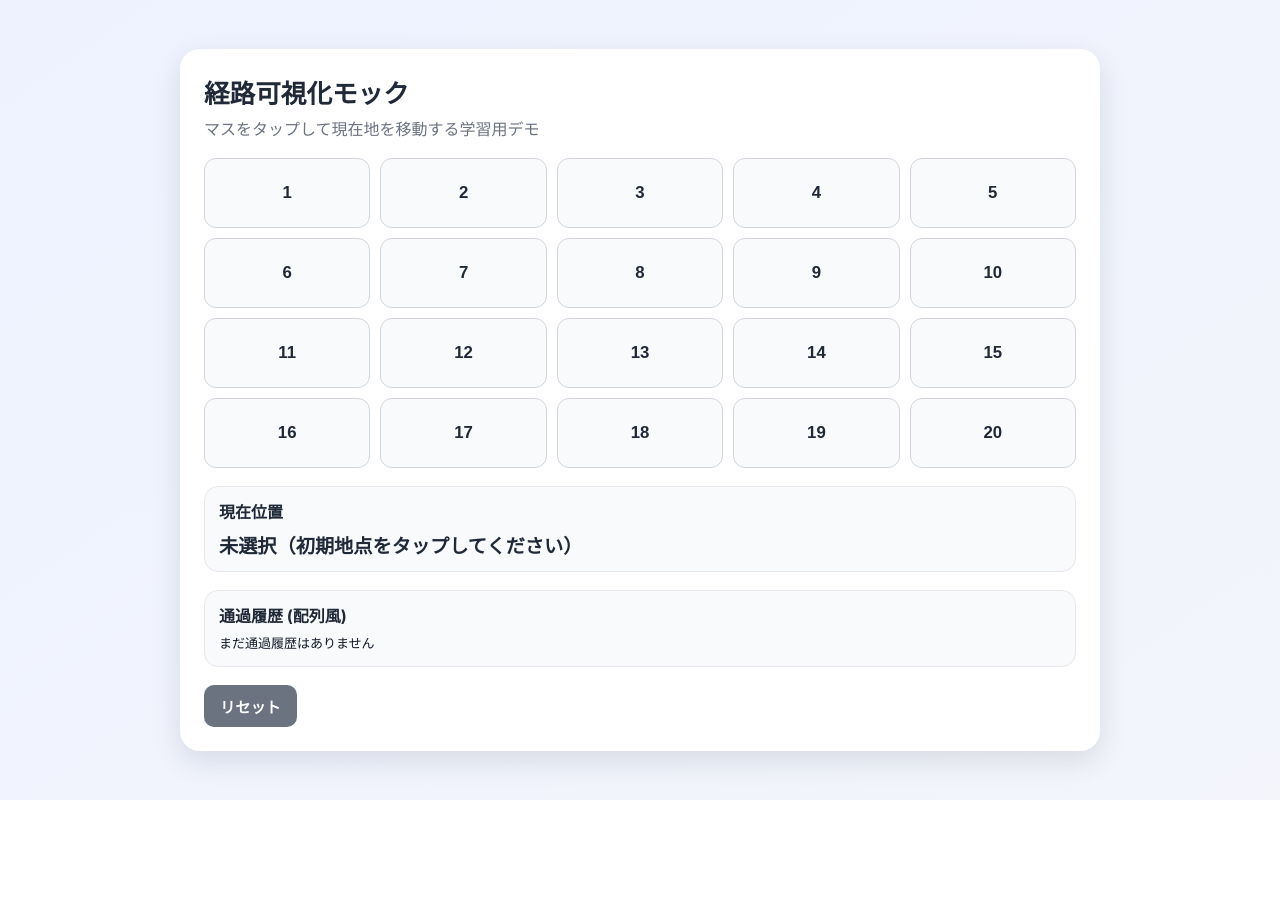
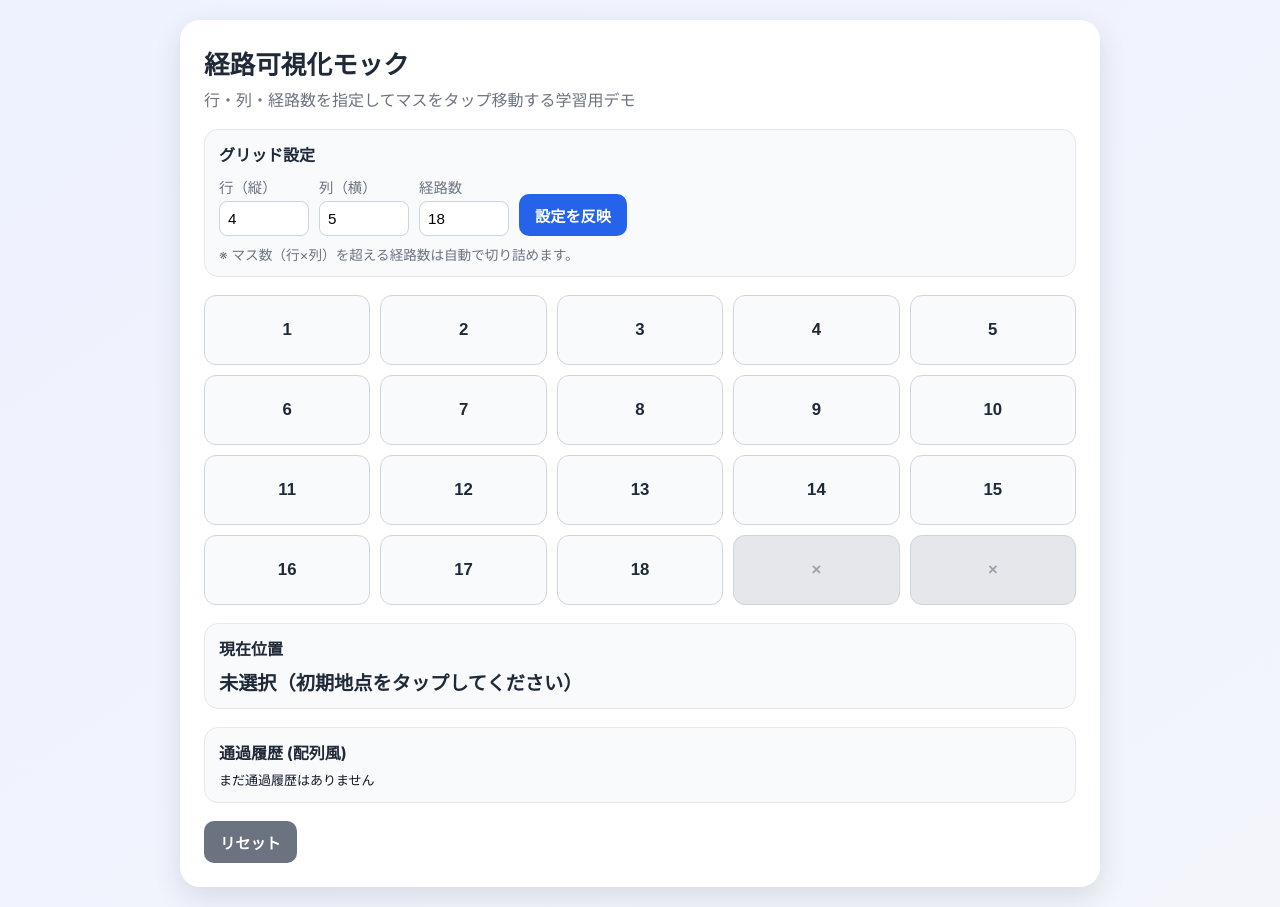
Before and after one commit to wisteriaotona0107/mock-private, a PHP site: page / in a window 1280 px wide. Before the commit the page ends 800 px from the top, so only its background shows below. Run offline with PHP 8.4, Linux system fonts and the light colour scheme.

Commit message:
Add configurable grid size and disable extra cells

```diff
--- a/index.html
+++ b/index.html
@@ -10,10 +10,29 @@
     <main class="app-card">
       <header class="app-header">
         <h1>経路可視化モック</h1>
-        <p>マスをタップして現在地を移動する学習用デモ</p>
+        <p>行・列・経路数を指定してマスをタップ移動する学習用デモ</p>
       </header>
 
-      <!-- グリッドは JavaScript で再描画する -->
+      <section class="config-card">
+        <h2>グリッド設定</h2>
+        <div class="config-row">
+          <label>
+            行（縦）
+            <input id="rowsInput" type="number" min="1" value="4" />
+          </label>
+          <label>
+            列（横）
+            <input id="colsInput" type="number" min="1" value="5" />
+          </label>
+          <label>
+            経路数
+            <input id="routeCountInput" type="number" min="1" value="18" />
+          </label>
+          <button id="applyBtn" type="button">設定を反映</button>
+        </div>
+        <p class="config-note">※ マス数（行×列）を超える経路数は自動で切り詰めます。</p>
+      </section>
+
       <section id="grid" class="route-grid" aria-label="経路グリッド"></section>
 
       <section class="status-card" aria-live="polite">
--- a/script.js
+++ b/script.js
@@ -1,24 +1,52 @@
-// 4x5 グリッドに置く経路番号 (1〜20)
-const routeList = Array.from({ length: 20 }, (_, index) => index + 1);
-
-// 初期状態では未選択なので null
+// 経路情報
+let routeList = [];
 let currentIndex = null;
-
-// 通過履歴を配列として保持する
 let passedRoutes = [];
 
 const gridElement = document.getElementById("grid");
 const currentRouteText = document.getElementById("currentRouteText");
 const historyText = document.getElementById("historyText");
 const resetBtn = document.getElementById("resetBtn");
+const rowsInput = document.getElementById("rowsInput");
+const colsInput = document.getElementById("colsInput");
+const routeCountInput = document.getElementById("routeCountInput");
+const applyBtn = document.getElementById("applyBtn");
+
+function createRouteList() {
+  const rows = Math.max(1, Number(rowsInput.value) || 1);
+  const cols = Math.max(1, Number(colsInput.value) || 1);
+  const requestedCount = Math.max(1, Number(routeCountInput.value) || 1);
+
+  const maxCells = rows * cols;
+  const actualCount = Math.min(requestedCount, maxCells);
+
+  // 入力値を正規化して UI に反映
+  rowsInput.value = rows;
+  colsInput.value = cols;
+  routeCountInput.value = actualCount;
+
+  routeList = Array.from({ length: actualCount }, (_, index) => index + 1);
+
+  // CSS変数で列数を渡して可変グリッドにする
+  gridElement.style.setProperty("--grid-columns", String(cols));
+  gridElement.dataset.rows = String(rows);
+  gridElement.dataset.cols = String(cols);
+}
 
 function renderGrid() {
   gridElement.innerHTML = "";
+  const rows = Number(gridElement.dataset.rows);
+  const cols = Number(gridElement.dataset.cols);
+  const totalCells = rows * cols;
 
-  routeList.forEach((routeNumber, index) => {
+  for (let cellIndex = 0; cellIndex < totalCells; cellIndex += 1) {
     const cell = document.createElement("button");
     cell.type = "button";
     cell.className = "route-cell";
+
+    // routeList に収まるマスだけ使用可能
+    if (cellIndex < routeList.length) {
+      const routeNumber = routeList[cellIndex];
       cell.textContent = routeNumber;
       cell.setAttribute("aria-label", `経路 ${routeNumber}`);
 
@@ -26,19 +54,24 @@ function renderGrid() {
         cell.classList.add("passed");
       }
 
-    if (index === currentIndex) {
+      if (cellIndex === currentIndex) {
         cell.classList.add("current");
       }
 
-    // マスのタップで現在位置を移動
       cell.addEventListener("click", () => {
-      currentIndex = index;
+        currentIndex = cellIndex;
         passedRoutes.push(routeNumber);
         render();
       });
+    } else {
+      cell.textContent = "×";
+      cell.classList.add("disabled");
+      cell.disabled = true;
+      cell.setAttribute("aria-label", "使用不可マス");
+    }
 
     gridElement.appendChild(cell);
-  });
+  }
 }
 
 function renderTextInfo() {
@@ -62,6 +95,15 @@ function render() {
   renderTextInfo();
 }
 
+function applyGridConfig() {
+  createRouteList();
+  currentIndex = null;
+  passedRoutes = [];
+  render();
+}
+
+applyBtn.addEventListener("click", applyGridConfig);
+
 resetBtn.addEventListener("click", () => {
   currentIndex = null;
   passedRoutes = [];
@@ -69,4 +111,4 @@ resetBtn.addEventListener("click", () => {
 });
 
 // 初期描画
-render();
+applyGridConfig();
--- a/styles.css
+++ b/styles.css
@@ -45,9 +45,50 @@ body {
   color: var(--muted);
 }
 
+.config-card {
+  background: #f8fafc;
+  border: 1px solid #e5e7eb;
+  border-radius: 14px;
+  padding: 12px 14px;
+}
+
+.config-card h2 {
+  margin: 0 0 10px;
+  font-size: 1rem;
+}
+
+.config-row {
+  display: flex;
+  flex-wrap: wrap;
+  gap: 10px;
+  align-items: end;
+}
+
+.config-row label {
+  display: grid;
+  gap: 4px;
+  color: var(--muted);
+  font-size: 0.9rem;
+}
+
+.config-row input {
+  width: 90px;
+  border: 1px solid #cbd5e1;
+  border-radius: 8px;
+  padding: 8px;
+  font-size: 0.95rem;
+}
+
+.config-note {
+  margin: 8px 0 0;
+  color: var(--muted);
+  font-size: 0.85rem;
+}
+
 .route-grid {
+  --grid-columns: 5;
   display: grid;
-  grid-template-columns: repeat(5, minmax(56px, 1fr));
+  grid-template-columns: repeat(var(--grid-columns), minmax(56px, 1fr));
   gap: 10px;
 }
 
@@ -77,6 +118,13 @@ body {
   color: #064e3b;
   transform: translateY(-2px);
   box-shadow: 0 6px 18px rgba(16, 185, 129, 0.25);
+}
+
+.route-cell.disabled {
+  background: #e5e7eb;
+  border-color: #cbd5e1;
+  color: #9ca3af;
+  cursor: not-allowed;
 }
 
 .status-card,
@@ -112,17 +160,25 @@ body {
   gap: 10px;
 }
 
-.controls button {
+button {
   border: none;
   border-radius: 10px;
   padding: 10px 16px;
   font-size: 0.95rem;
   font-weight: 700;
-  background: #6b7280;
   color: #ffffff;
   cursor: pointer;
 }
 
-.controls button:hover {
+#applyBtn {
+  background: #2563eb;
+}
+
+#resetBtn {
+  background: #6b7280;
+}
+
+#applyBtn:hover,
+#resetBtn:hover {
   filter: brightness(1.06);
 }
```
Lines whose indentation alone changed are shown as unchanged.
